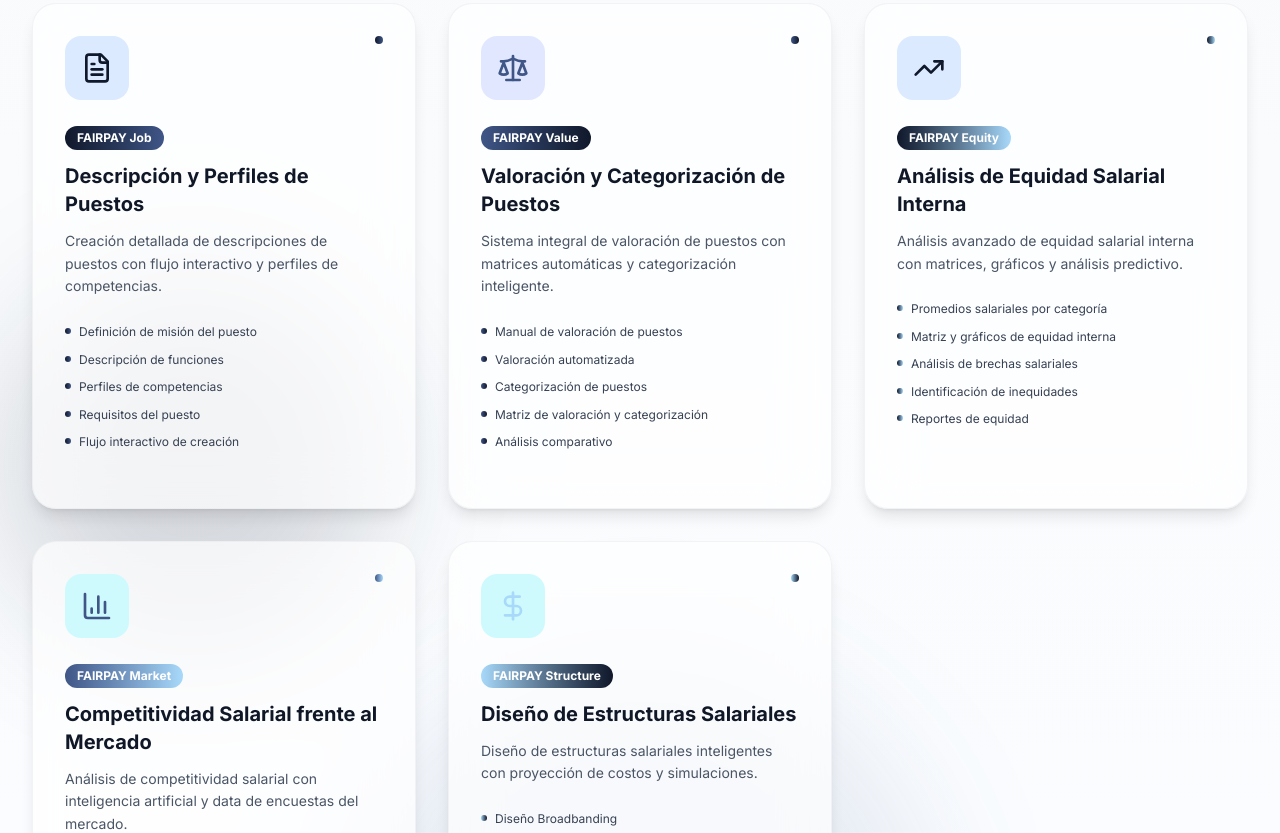
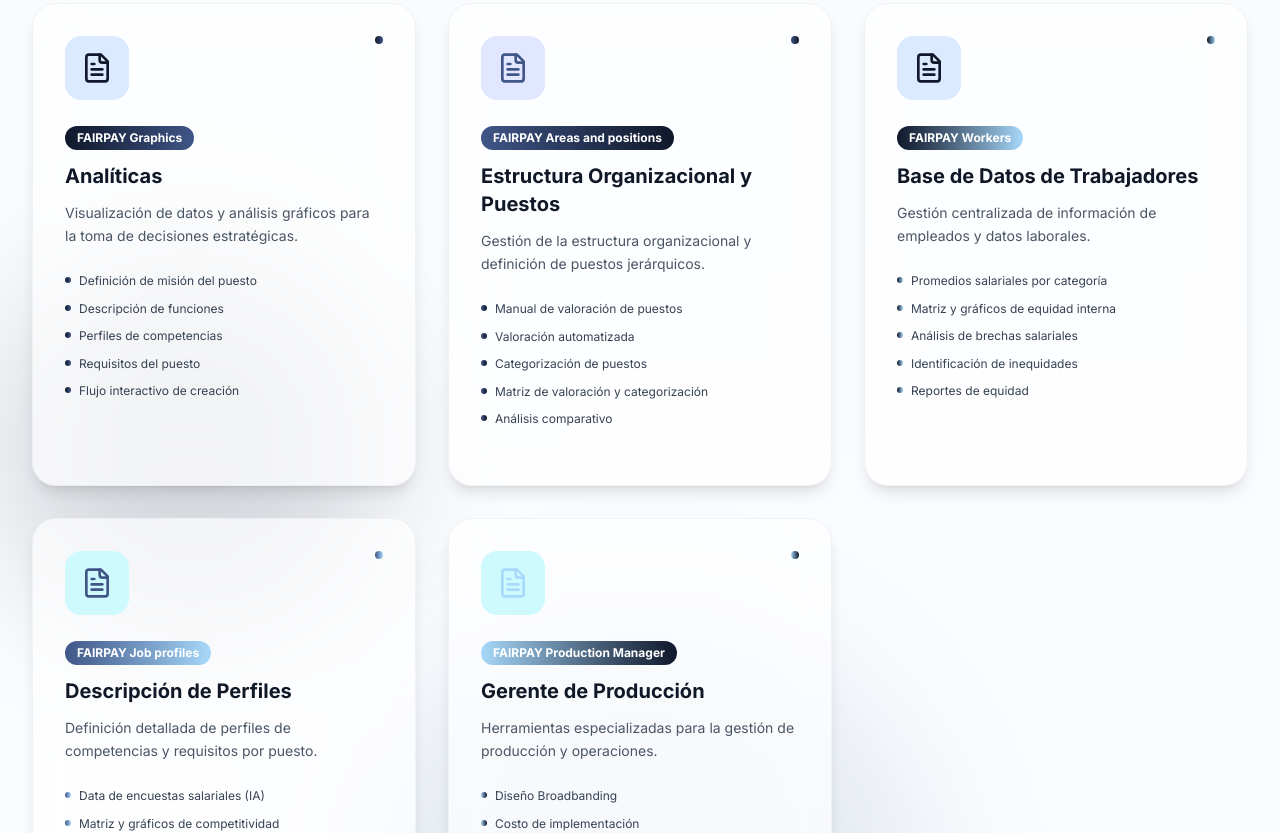
Before and after one commit to fairpayconsultus/landingPageFairpay, a React (Vite) app: page / in a window 1280 px wide. Shown: the part 3800-4633 px from the top of the page. Built offline with nearby package versions, Linux system fonts and the light colour scheme.

Commit message:
adjust logo size and update module names

```diff
--- a/src/app/components/Footer.tsx
+++ b/src/app/components/Footer.tsx
@@ -53,7 +53,7 @@
               <img
                 src={logoFairpay}
                 alt="Fairpay Suite"
-                className="h-32 w-auto"
+                className="h-12 w-auto"
               />
             </div>
             <p className="text-gray-400 mb-6 leading-relaxed">
--- a/src/app/components/Navbar.tsx
+++ b/src/app/components/Navbar.tsx
@@ -36,7 +36,7 @@
               <img
                 src={logoFairpay}
                 alt="Fairpay Suite"
-                className="h-32 w-auto"
+                className="h-12 w-auto"
               />
             </a>
           </motion.div>
--- a/src/app/components/PlatformGallery.tsx
+++ b/src/app/components/PlatformGallery.tsx
@@ -23,16 +23,16 @@
 
   const images = [
     { src: img1, title: "Dashboard General", module: "FAIRPAY Suite" },
-    { src: img2, title: "Analíticas", module: "FAIRPAY Equity" },
-    { src: img3, title: "Estructura Organizacional y Puestos", module: "FAIRPAY Job" },
-    { src: img4, title: "Base de Datos de Trabajadores", module: "FAIRPAY Job" },
-    { src: img5, title: "Descripción de Perfiles", module: "FAIRPAY Job" },
-    { src: img6, title: "Gerente de Producción", module: "FAIRPAY Structure" },
+    { src: img2, title: "Analíticas", module: "FAIRPAY Graphics" },
+    { src: img3, title: "Estructura Organizacional y Puestos", module: "FAIRPAY Areas and positions" },
+    { src: img4, title: "Base de Datos de Trabajadores", module: "FAIRPAY Workers" },
+    { src: img5, title: "Descripción de Perfiles", module: "FAIRPAY Job profiles" },
+    { src: img6, title: "Gerente de Producción", module: "FAIRPAY Production Manager" },
     { src: img7, title: "Valoración y Categorización", module: "FAIRPAY Value" },
-    { src: img8, title: "Equidad Interna", module: "FAIRPAY Equity" },
-    { src: img9, title: "Equidad Externa", module: "FAIRPAY Market" },
-    { src: img10, title: "Estructura Salarial", module: "FAIRPAY Structure" },
-    { src: img11, title: "Análisis", module: "FAIRPAY Market" },
+    { src: img8, title: "Equidad Interna", module: "FAIRPAY Salary Analysis" },
+    { src: img9, title: "Equidad Externa", module: "FAIRPAY Salary Market" },
+    { src: img10, title: "Estructura Salarial", module: "FAIRPAY Broadbandig" },
+    { src: img11, title: "Análisis", module: "FAIRPAY Salary Analysis" },
   ];
 
   const nextSlide = () => {
--- a/src/app/components/TechModules.tsx
+++ b/src/app/components/TechModules.tsx
@@ -19,9 +19,9 @@
   const modules = [
     {
       icon: FileText,
-      name: "FAIRPAY Job",
-      title: "Descripción y Perfiles de Puestos",
-      description: "Creación detallada de descripciones de puestos con flujo interactivo y perfiles de competencias.",
+      name: "FAIRPAY Graphics",
+      title: "Analíticas",
+      description: "Visualización de datos y análisis gráficos para la toma de decisiones estratégicas.",
       features: [
         "Definición de misión del puesto",
         "Descripción de funciones",
@@ -35,10 +35,10 @@
       available: true,
     },
     {
-      icon: Scale,
-      name: "FAIRPAY Value",
-      title: "Valoración y Categorización de Puestos",
-      description: "Sistema integral de valoración de puestos con matrices automáticas y categorización inteligente.",
+      icon: FileText,
+      name: "FAIRPAY Areas and positions",
+      title: "Estructura Organizacional y Puestos",
+      description: "Gestión de la estructura organizacional y definición de puestos jerárquicos.",
       features: [
         "Manual de valoración de puestos",
         "Valoración automatizada",
@@ -52,10 +52,10 @@
       available: true,
     },
     {
-      icon: TrendingUp,
-      name: "FAIRPAY Equity",
-      title: "Análisis de Equidad Salarial Interna",
-      description: "Análisis avanzado de equidad salarial interna con matrices, gráficos y análisis predictivo.",
+      icon: FileText,
+      name: "FAIRPAY Workers",
+      title: "Base de Datos de Trabajadores",
+      description: "Gestión centralizada de información de empleados y datos laborales.",
       features: [
         "Promedios salariales por categoría",
         "Matriz y gráficos de equidad interna",
@@ -69,10 +69,10 @@
       available: true,
     },
     {
-      icon: BarChart3,
-      name: "FAIRPAY Market",
-      title: "Competitividad Salarial frente al Mercado",
-      description: "Análisis de competitividad salarial con inteligencia artificial y data de encuestas del mercado.",
+      icon: FileText,
+      name: "FAIRPAY Job profiles",
+      title: "Descripción de Perfiles",
+      description: "Definición detallada de perfiles de competencias y requisitos por puesto.",
       features: [
         "Data de encuestas salariales (IA)",
         "Matriz y gráficos de competitividad",
@@ -86,10 +86,10 @@
       available: true,
     },
     {
-      icon: DollarSign,
-      name: "FAIRPAY Structure",
-      title: "Diseño de Estructuras Salariales",
-      description: "Diseño de estructuras salariales inteligentes con proyección de costos y simulaciones.",
+      icon: FileText,
+      name: "FAIRPAY Production Manager",
+      title: "Gerente de Producción",
+      description: "Herramientas especializadas para la gestión de producción y operaciones.",
       features: [
         "Diseño Broadbanding",
         "Costo de implementación",
```
